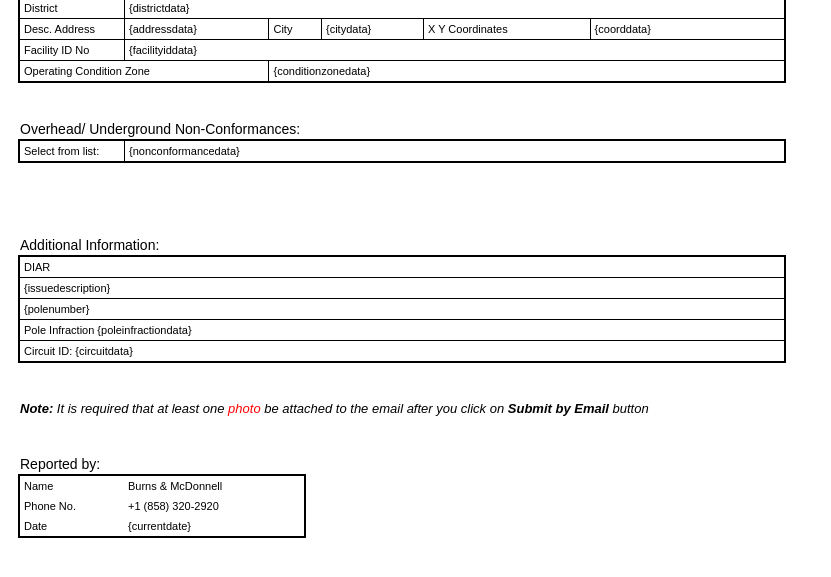
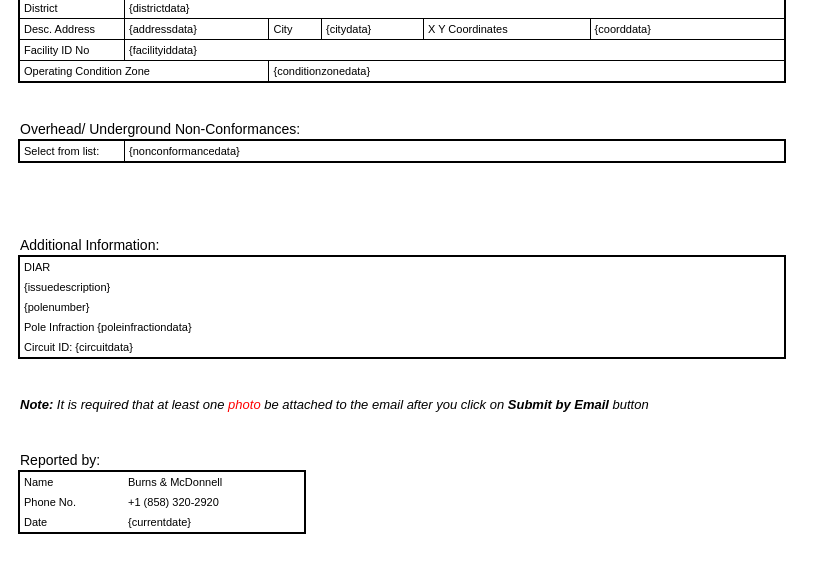
Before and after one commit to petraintelligence/SDGE_DIAR, a plain HTML site: page index.html in a window 1280 px wide. Shown: the part 139-716 px from the top of the page, without its empty margins (0-831 px from the left). Drawn offline with Linux system fonts and the light colour scheme.

Commit message:
Formatted additonal information table Heading still requires formatting

```diff
--- a/index.html
+++ b/index.html
@@ -182,20 +182,20 @@
             <div class="body-table">
                 <p>Additional Information:</p>
                 <table class="table">
-                    <tr>
-                        <td>DIAR</td>
+                    <tr class="bottomtablerows">
+                        <td class="bottomtabledata">DIAR</td>
                     </tr>
-                    <tr>
-                        <td>{issuedescription}</td>
+                    <tr class="bottomtablerows">
+                        <td class="bottomtabledata">{issuedescription}</td>
                     </tr>
-                    <tr>
-                        <td>{polenumber}</td>
+                    <tr class="bottomtablerows">
+                        <td class="bottomtabledata">{polenumber}</td>
                     </tr>
-                    <tr>
-                        <td>Pole Infraction {poleinfractiondata}</td>
+                    <tr class="bottomtablerows">
+                        <td class="bottomtabledata">Pole Infraction {poleinfractiondata}</td>
                     </tr>
-                    <tr>
-                        <td>Circuit ID: {circuitdata}</td>
+                    <tr class="bottomtablerows">
+                        <td class="bottomtabledata">Circuit ID: {circuitdata}</td>
                     </tr>
                 </table>
             </div>
```
